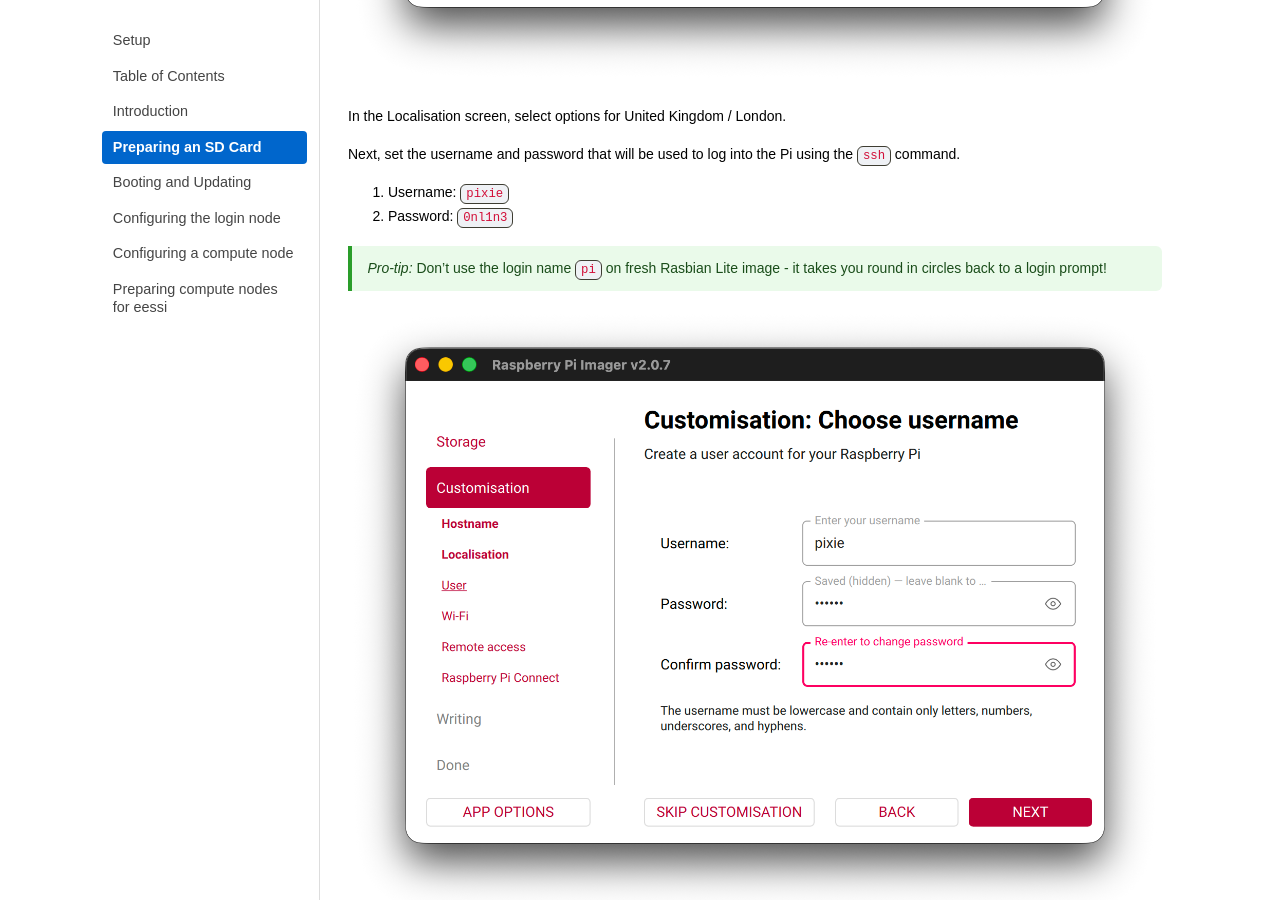
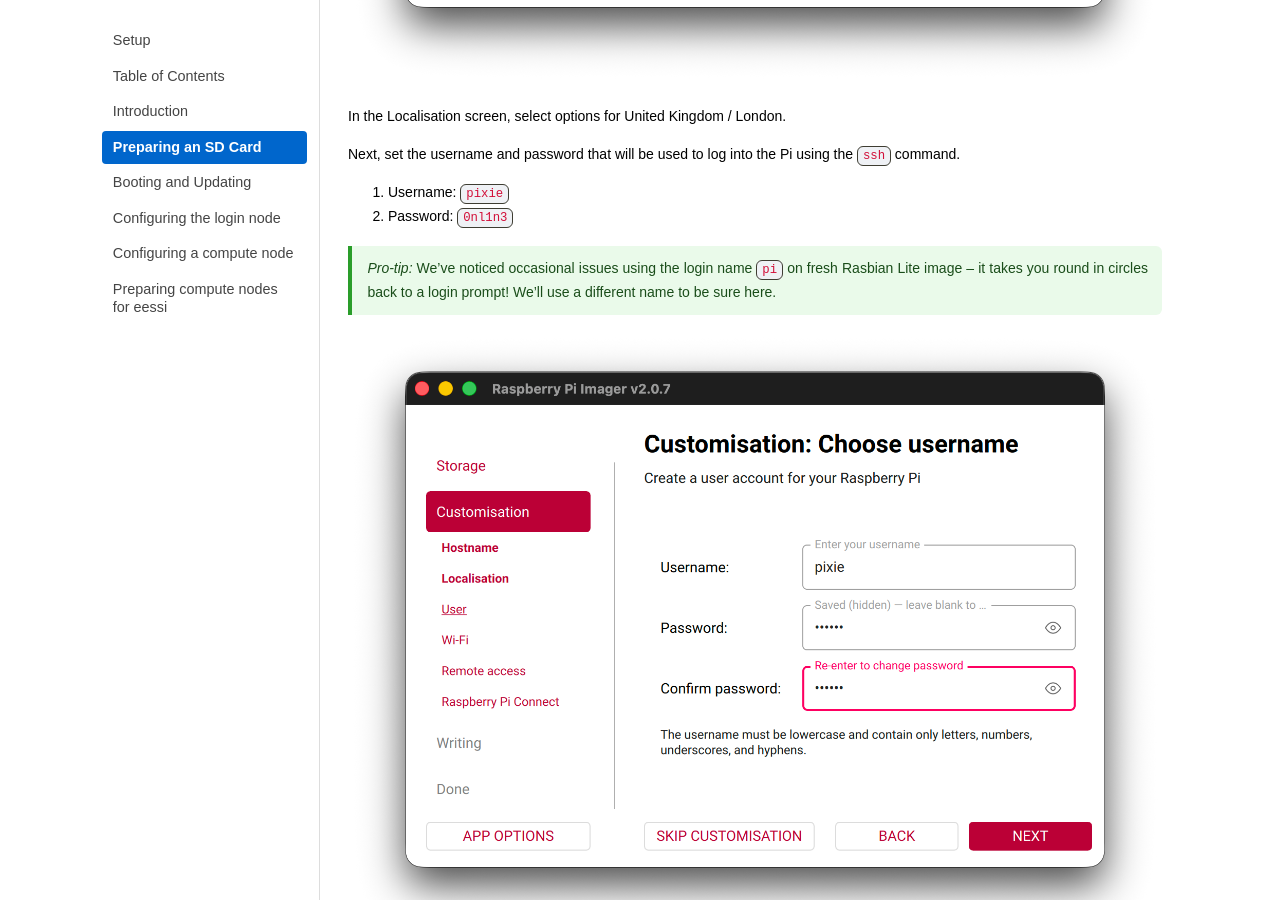
Before and after one commit to carpentriesoffline/Building_a_miniHPC_for_Training, a Jekyll site: the page built from 02-prepareSDCard.md, in a window 1280 px wide and 900 px high, scrolled down 4412 px. Built offline with Jekyll 4.4.1, drawn with Linux system fonts in a browser that asks for light colours.

Commit message:
Tweak callout about the `pi` username
I've found it works (maybe it was a bug, not fixed) but it's obviously not consistent.

```diff
--- a/02-prepareSDCard.md
+++ b/02-prepareSDCard.md
@@ -87,7 +87,7 @@
 1. Username: `pixie`
 1. Password: `0nl1n3`
 
-> *Pro-tip:* Don't use the login name `pi` on fresh Rasbian Lite image - it takes you round in circles back to a login prompt!
+> *Pro-tip:* We've noticed occasional issues using the login name `pi` on fresh Rasbian Lite image – it takes you round in circles back to a login prompt! We'll use a different name to be sure here.
 
 ![Setting the username and password](fig/screenshots/imager-pwd-setup.png)
 
```
